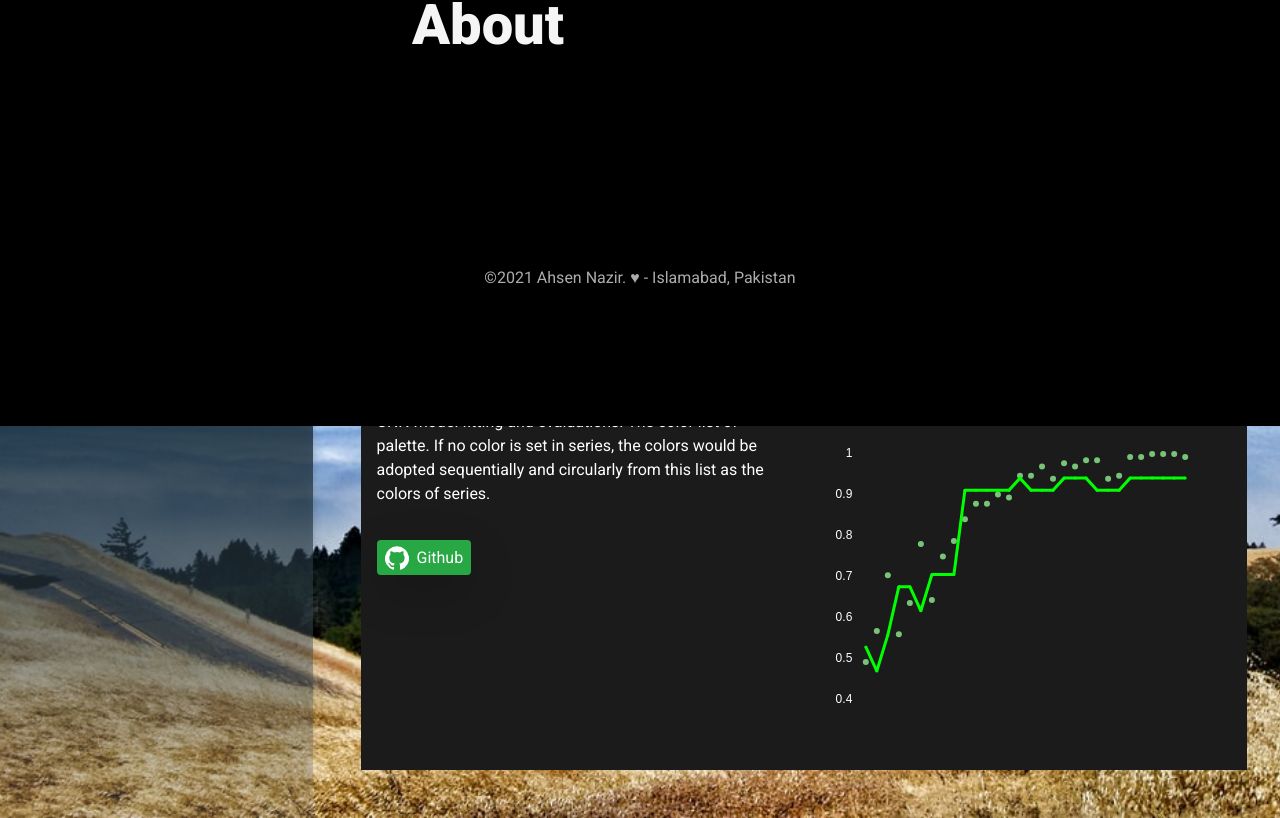
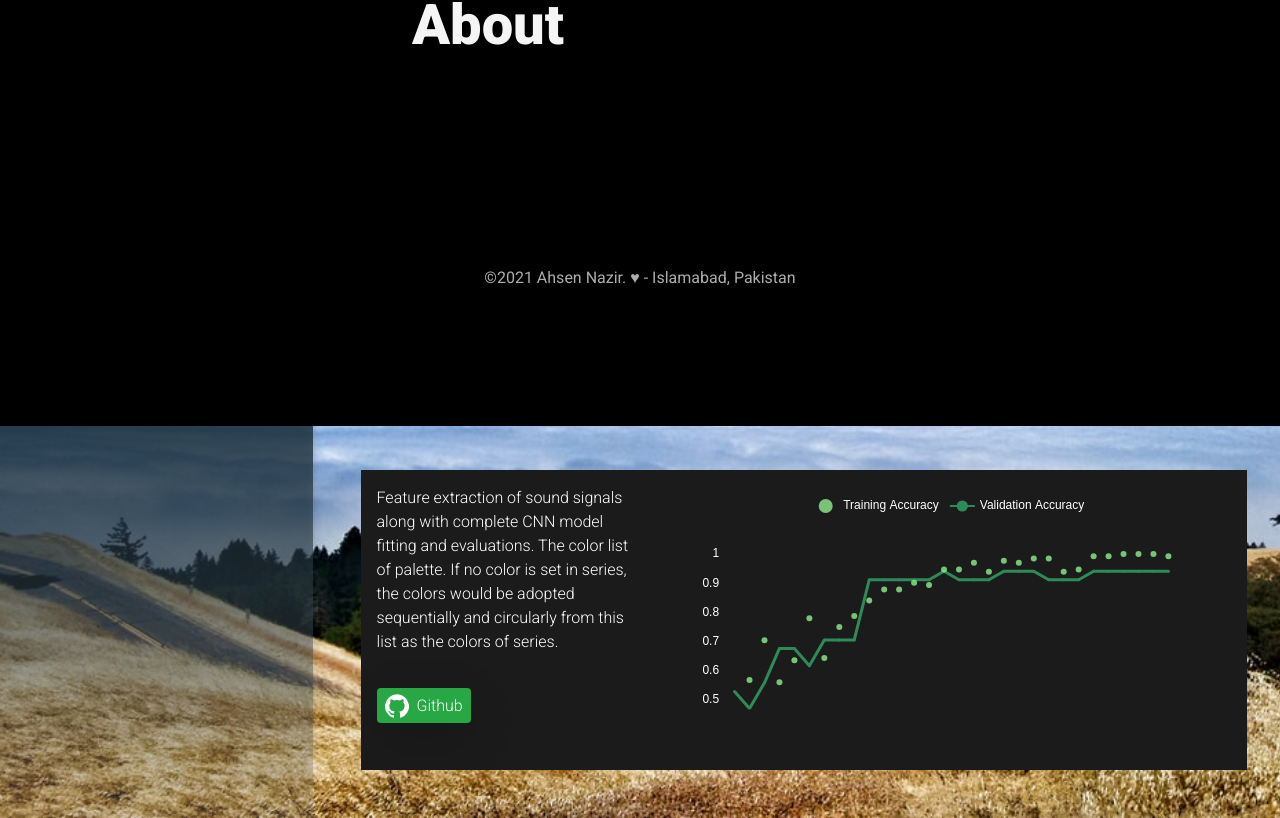
Before and after one commit to acen20/react-portfolio, a React (Create React App) app: page / in a window 1280 px wide. Shown: the part 1974-2792 px from the top of the page. Built offline with nearby package versions, Linux system fonts and the light colour scheme.

Commit message:
Routine push

```diff
--- a/src/ML.css
+++ b/src/ML.css
@@ -50,14 +50,16 @@
 }
 .ml-project-desc {
   background-color: #1b1b1b;
+  font-weight: 300;
 }
 
 .ml-project-graph {
   background-color: rgba(27, 27, 27, 1.7);
+  backgrodund-color: black;
 }
 
 #ml-graph {
   margin-top: auto;
-  height: 400px;
+  height: 300px;
   width: 100%;
 }
--- a/src/ML.js
+++ b/src/ML.js
@@ -29,7 +29,7 @@ function ML() {
         show: false,
       },
       yAxis: {
-        min: 0.4,
+        min: 0.5,
         max: 1,
         splitLine: {
           show: false,
@@ -71,12 +71,13 @@ function ML() {
             0.9411764740943909,
           ],
           type: "line",
-          color: "lime",
+          color: "seagreen",
           lineStyle: {
             width: "3",
           },
           symbolSize: "3",
           symbol: "circle",
+          z: 2,
         },
         {
           name: "Training Accuracy",
@@ -157,7 +158,7 @@ function ML() {
             <h3 className="ml-project-header pb-2 mr-5">Low Flying Objects</h3>
             <div className="ml-project-details container">
               <div className="row">
-                <div className="ml-auto ml-project-desc d-flex flex-column justify-content-beteen p-3 col-6">
+                <div className="ml-auto ml-project-desc d-flex flex-column justify-content-beteen p-3 col-4">
                   <p class="pb-4">
                     Feature extraction of sound signals along with complete CNN
                     model fitting and evaluations. The color list of palette. If
@@ -176,7 +177,7 @@ function ML() {
                     </a>
                   </div>
                 </div>
-                <div className="ml-project-graph col-6">
+                <div className="ml-project-graph col-8">
                   <div class="m-0 pt-4 text-white" id="ml-graph"></div>
                 </div>
               </div>
```
